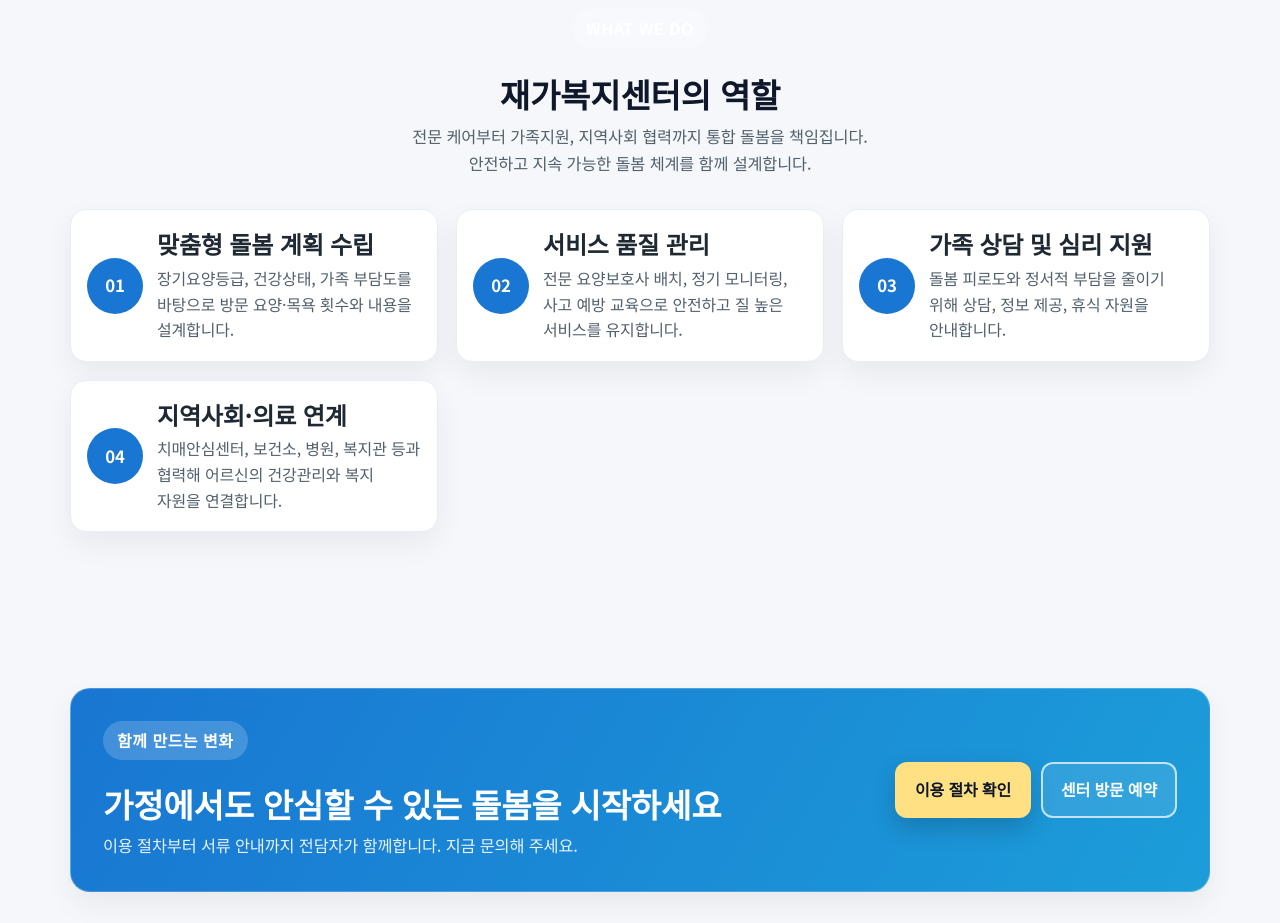
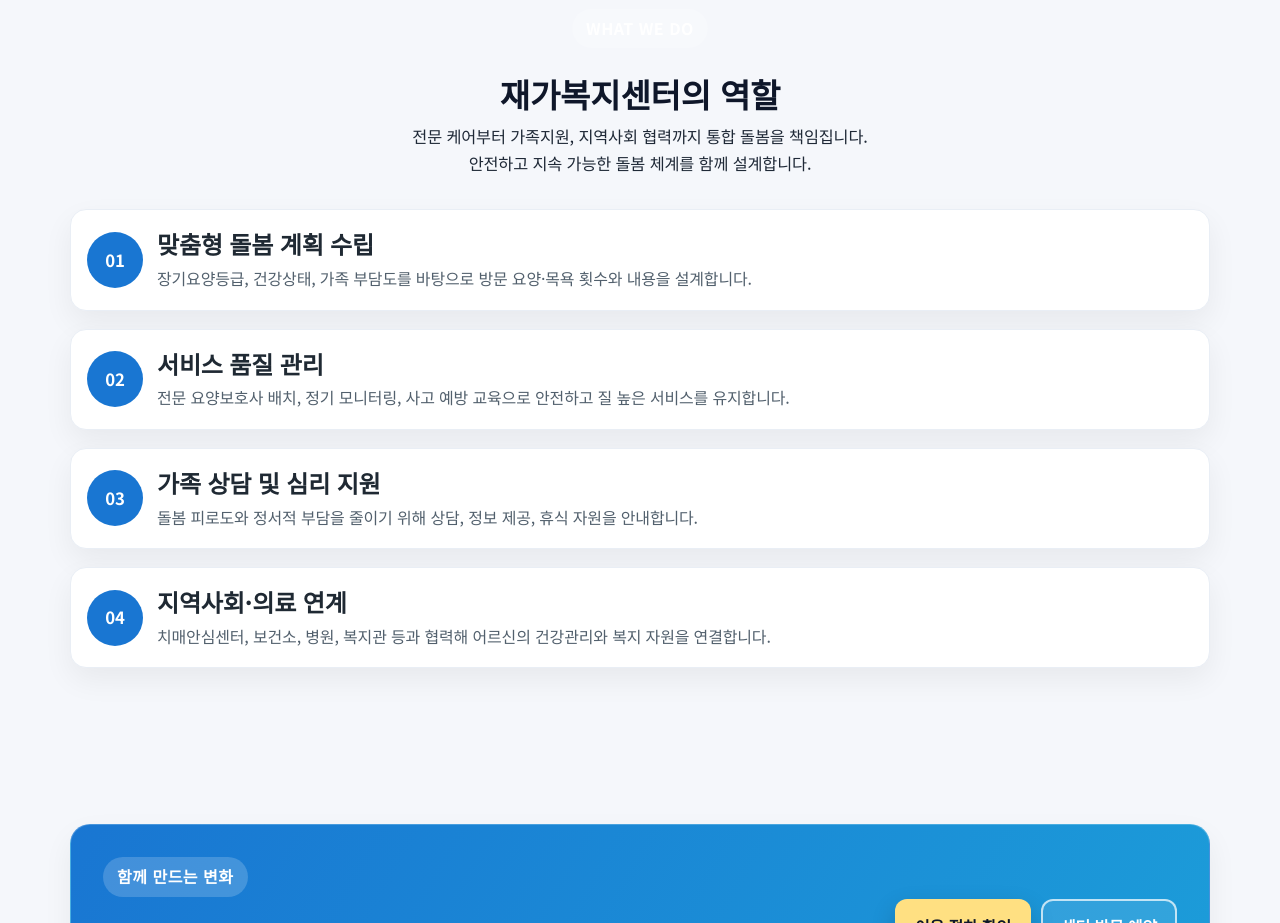
Before and after one commit to minji0626/NewSunguJaega, a plain HTML site: page index.html in a window 1280 px wide. Shown: the part 1760-2683 px from the top of the page. Drawn offline with Linux system fonts and the light colour scheme.

Commit message:
Improve roles visibility and layout

```diff
--- a/assets/style.css
+++ b/assets/style.css
@@ -832,8 +832,12 @@ img {
 /* Roles */
 .roles .role-list {
     display: grid;
-    grid-template-columns: repeat(auto-fit, minmax(280px, 1fr));
+    grid-template-columns: 1fr;
     gap: 18px;
+}
+
+.roles .subtitle {
+    color: #1f2937;
 }
 
 .role-item {
```
